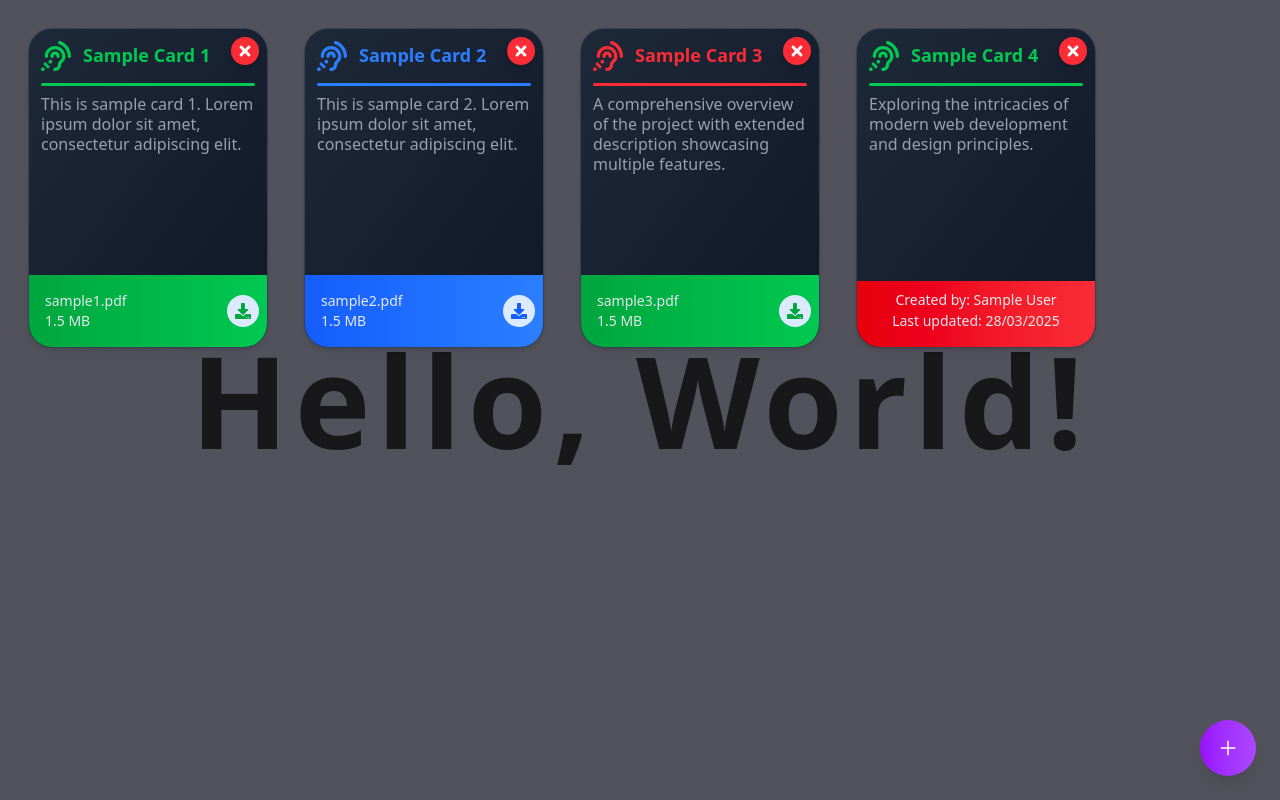
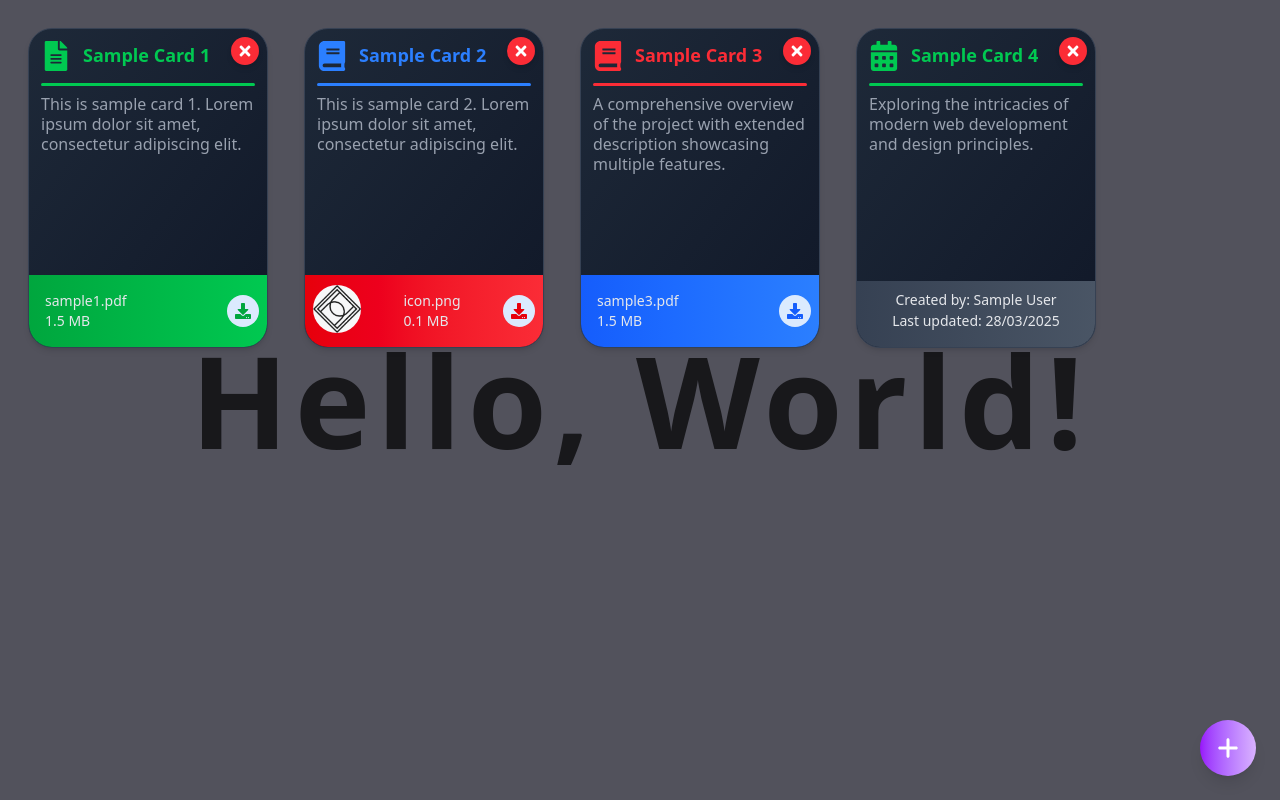
Before and after one commit to ManabBiswas/Card_with_React, a React (Vite) app: page / in a window 1280 px wide. Built offline with nearby package versions, Linux system fonts and the light colour scheme; a web font is replaced by a local one.

Commit message:
fix the all bugs

```diff
--- a/src/Components/AddButton.jsx
+++ b/src/Components/AddButton.jsx
@@ -2,23 +2,35 @@ import React from 'react';
 import { motion } from 'framer-motion';
 import { FaPlus } from "react-icons/fa6";
 
-const AddButton = ({ onClick }) => {
+const AddButton = ({ onClick, reference, dragVariants }) => {
+
+
   return (
     <motion.button
-      onClick={onClick}
-      className="fixed bottom-6 right-6 w-14 h-14 bg-gradient-to-r from-purple-600 to-purple-300 rounded-full flex items-center justify-center shadow-lg z-100"
-      whileHover={{ scale: 1.5 }}
+    drag
+    dragDirectionLock={true}
+    dragConstraints={reference}
+    dragElastic={0.7}
+    dragTransition={{
+      bounceStiffness: 600,
+      bounceDamping: 20,
+    }}
+    variants={dragVariants}
+      onClick={onClick} // Handles the showForm toggle
+      className="fixed bottom-6 right-6 w-14 h-14 bg-gradient-to-r from-purple-600 to-purple-300 rounded-full flex items-center justify-center shadow-lg z-50"
+      whileHover={{ scale: 1.1 }}
       whileTap={{ scale: 0.9 }}
       initial={{ scale: 0, rotate: -180 }}
       animate={{ scale: 1, rotate: 0 }}
       transition={{
         type: "spring",
         stiffness: 260,
-        damping: 20
+        damping: 20,
       }}
-      aria-labelledby="add-item-label"
-    ><span className="sr-only">Add New Item</span> {/* Screen-reader only */}
-      <FaPlus  className="text-white text-3xl font-bold" />
+      aria-label="Add New Item"
+    >
+      <span className="sr-only">Add New Item</span> {/* Screen-reader only */}
+      <FaPlus className="text-white text-2xl font-bold" />
     </motion.button>
   );
 };
--- a/src/Components/AddCardForm.jsx
+++ b/src/Components/AddCardForm.jsx
@@ -192,6 +192,7 @@ const AddCardForm = ({ onAddCard, onClose }) => {
       animate={{ opacity: 1 }}
       exit={{ opacity: 0 }}
       className="fixed inset-0 z-50 flex items-center justify-center bg-transparent 50 backdrop-blur-sm "
+
     >
       <motion.div
         className="bg-gray-800 rounded-2xl p-6 w-full max-w-md mx-4 my-6 border-2 border-purple-700 shadow-xl max-h-[90vh] overflow-y-auto scrollbar-styled"
--- a/src/Components/Cards.jsx
+++ b/src/Components/Cards.jsx
@@ -2,7 +2,7 @@ import React, { useState } from 'react';
 import { motion } from 'framer-motion';
 import { FaTimes, FaDownload } from "react-icons/fa";
 
-const Cards = ({ data, onDelete, reference, index }) => {
+const Cards = ({ data, onDelete, reference, index, dragVariants }) => {
   const [isDeleting, setIsDeleting] = useState(false);
 
   // Guard against multiple clicks on the delete button.
@@ -69,30 +69,7 @@ const Cards = ({ data, onDelete, reference, index }) => {
     }
   };
 
-  const dragVariants = {
-    initial: {
-      scale: 1,
-      rotate: 0,
-      opacity: 1,
-      boxShadow:
-        '0 4px 6px -1px rgba(0, 0, 0, 0.1), 0 2px 4px -1px rgba(0, 0, 0, 0.06)',
-    },
-    drag: {
-      scale: 1.05,
-      rotate: 2,
-      boxShadow:
-        '0 10px 15px -3px rgba(0, 0, 0, 0.2), 0 4px 6px -2px rgba(0, 0, 0, 0.1)',
-    },
-    hover: {
-      scale: 1.02,
-      transition: { duration: 0.2 },
-    },
-    exit: {
-      scale: 0.8,
-      opacity: 0,
-      transition: { duration: 0.3 },
-    },
-  };
+
 
   return (
     <motion.div
--- a/src/Components/Foreground.jsx
+++ b/src/Components/Foreground.jsx
@@ -1,36 +1,57 @@
 import React, { useRef, useState } from 'react';
-import { AnimatePresence, motion } from 'framer-motion';
-import { FaAssistiveListeningSystems, FaFileAlt, FaNotesMedical, FaBook, FaCalendarAlt } from 'react-icons/fa';
-import { IoAdd } from 'react-icons/io5';
+import { AnimatePresence } from 'framer-motion';
+import { FaFileAlt, FaNotesMedical, FaBook, FaCalendarAlt } from 'react-icons/fa';
 import Cards from './Cards';
-import AddCardForm from './AddCardForm';
+import AddCardForm from './AddCardForm'; // Import AddCardForm
+import AddButton from './AddButton';
 
 const Foreground = () => {
   const ref = useRef(null);
-  const [showForm, setShowForm] = useState(false);
-
-  // Icon mapping for easy reference
+  const [showForm, setShowForm] = useState(false); // Controls AddCardForm visibility
+  const dragVariants = {
+    initial: {
+      scale: 1,
+      rotate: 0,
+      opacity: 1,
+      boxShadow:
+        '0 4px 6px -1px rgba(0, 0, 0, 0.1), 0 2px 4px -1px rgba(0, 0, 0, 0.06)',
+    },
+    drag: {
+      scale: 1.05,
+      rotate: 2,
+      boxShadow:
+        '0 10px 15px -3px rgba(0, 0, 0, 0.2), 0 4px 6px -2px rgba(0, 0, 0, 0.1)',
+    },
+    hover: {
+      scale: 1.02,
+      transition: { duration: 0.2 },
+    },
+    exit: {
+      scale: 0.8,
+      opacity: 0,
+      transition: { duration: 0.3 },
+    },
+  };
+  // Icon mapping for dynamic selection
   const iconMap = {
-    'FaFileAlt': FaFileAlt,
-    'FaNotesMedical': FaNotesMedical,
-    'FaBook': FaBook,
-    'FaCalendarAlt': FaCalendarAlt,
-    'FaAssistiveListeningSystems': FaAssistiveListeningSystems
+    FaFileAlt: FaFileAlt,
+    FaNotesMedical: FaNotesMedical,
+    FaBook: FaBook,
+    FaCalendarAlt: FaCalendarAlt,
   };
 
-  // Initial cards with unique IDs
+  // Initial cards
   const [cards, setCards] = useState([
     {
-      id: 'card-' + Date.now() + '-1',
+      id: 'card-' + crypto.randomUUID(), // Use crypto for unique ID generation
       title: 'Sample Card 1',
       titleColor: 'green',
       description: 'This is sample card 1. Lorem ipsum dolor sit amet, consectetur adipiscing elit.',
-      icon: FaAssistiveListeningSystems,
+      icon: FaFileAlt,
       download: {
         isOpen: true,
         fileName: 'sample1.pdf',
         fileSize: '1.5 MB',
-        close: false,
       },
       tag: {
         isOpen: false,
@@ -39,14 +60,33 @@ const Foreground = () => {
       },
     },
     {
-      id: 'card-' + Date.now() + '-2',
+      id: 'card-' + crypto.randomUUID(),
       title: 'Sample Card 2',
       titleColor: 'blue',
       description: 'This is sample card 2. Lorem ipsum dolor sit amet, consectetur adipiscing elit.',
-      icon: FaAssistiveListeningSystems,
+      icon: FaBook,
       download: {
         isOpen: true,
-        fileName: 'sample2.pdf',
+        filePreview: "/icon.png",
+        fileName: 'icon.png',
+        fileSize: '0.1 MB',
+        close: true,
+      },
+      tag: {
+        isOpen: false,
+        tagDetails: ['Created by: Sample User', 'Last updated: 28/03/2025'],
+        tagColor: 'red',
+      },
+    },
+    {
+      id: 'card-' + crypto.randomUUID(),
+      title: 'Sample Card 3',
+      titleColor: 'red',
+      description: 'A comprehensive overview of the project with extended description showcasing multiple features.',
+      icon: FaBook,
+      download: {
+        isOpen: true,
+        fileName: 'sample3.pdf',
         fileSize: '1.5 MB',
         close: true,
       },
@@ -57,29 +97,11 @@ const Foreground = () => {
       },
     },
     {
-      id: 'card-' + Date.now() + '-3',
-      title: 'Sample Card 3',
-      titleColor: 'red',
-      description: 'A comprehensive overview of the project with extended description showcasing multiple features.',
-      icon: FaAssistiveListeningSystems,
-      download: {
-        isOpen: true,
-        fileName: 'sample3.pdf',
-        fileSize: '1.5 MB',
-        close: true,
-      },
-      tag: {
-        isOpen: false,
-        tagDetails: ['Created by: Sample User', 'Last updated: 28/03/2025'],
-        tagColor: 'green',
-      },
-    },
-    {
-      id: 'card-' + Date.now() + '-4',
+      id: 'card-' + crypto.randomUUID(),
       title: 'Sample Card 4',
       titleColor: 'green',
       description: 'Exploring the intricacies of modern web development and design principles.',
-      icon: FaAssistiveListeningSystems,
+      icon: FaCalendarAlt,
       download: {
         isOpen: false,
         fileSize: '1.5 MB',
@@ -88,43 +110,30 @@ const Foreground = () => {
       tag: {
         isOpen: true,
         tagDetails: ['Created by: Sample User', 'Last updated: 28/03/2025'],
-        tagColor: 'red',
+        tagColor: '',
       },
     },
+
   ]);
 
-  // Function to generate a unique ID
-  const generateUniqueId = () => {
-    return 'card-' + Date.now() + '-' + Math.random().toString(36).substr(2, 9);
-  };
-
+  // Function to add a new card
   const handleAddCard = (newCard) => {
-    // Generate a unique ID using our function
-    const newId = generateUniqueId();
-
-    // Select the icon based on iconType or use default
-    const selectedIcon = newCard.iconType
-      ? iconMap[newCard.iconType]
-      : FaAssistiveListeningSystems;
-
-    // Transform newCard with the ID
     const card = {
-      id: newId,
-      title: newCard.title,
+      id: 'card-' + crypto.randomUUID(),
+      title: newCard.title || 'Untitled',
       titleColor: newCard.titleColor || 'gray',
-      description: newCard.description,
-      icon: selectedIcon,
+      description: newCard.description || 'No description provided.',
+      icon: iconMap[newCard.iconType] || FaFileAlt,
       download: newCard.upload
         ? {
           isOpen: true,
           fileName: newCard.upload.fileName,
           fileSize: newCard.upload.fileSize,
           filePreview: newCard.upload.filePreview,
-            close: false,
         }
         : { isOpen: false },
       tag: {
-        isOpen: newCard.footerDetails ? true : false,
+        isOpen: !!newCard.footerDetails,
         tagDetails: newCard.footerDetails
           ? [
             newCard.footerDetails.details,
@@ -135,19 +144,18 @@ const Foreground = () => {
       },
     };
 
-    // Append the new card
-    setCards([...cards, card]);
+    setCards((prevCards) => [...prevCards, card]); // Append new card to state
+    setShowForm(false); // Close the form after adding
   };
 
-  // Delete function using the card ID
+  // Function to delete a card by ID
   const handleDeleteCard = (cardId) => {
-    // Filter out the card with the specified ID
-    const updatedCards = cards.filter(card => card.id !== cardId);
-    setCards(updatedCards);
+    setCards((prevCards) => prevCards.filter((card) => card.id !== cardId));
   };
 
   return (
-    <>
+    <div>
+      {/* Cards List */}
       <div
         ref={ref}
         className="fixed top-0 left-0 z-10 w-full h-full flex gap-5 flex-wrap p-3 md:p-5 overflow-y-auto"
@@ -155,41 +163,31 @@ const Foreground = () => {
         <AnimatePresence>
           {cards.map((item) => (
             <Cards
-              key={item.id} // Use the card's ID as the key
+              key={item.id}
               data={item}
               reference={ref}
-              cardId={item.id} // Pass the ID to the component
+              dragVariants={dragVariants}
               onDelete={handleDeleteCard}
             />
           ))}
         </AnimatePresence>
       </div>
 
-      <motion.button
-        onClick={() => setShowForm(true)}
-        className="fixed bottom-6 right-6 w-14 h-14 bg-gradient-to-r from-purple-600 to-purple-500 rounded-full flex items-center justify-center shadow-lg z-20"
-        whileHover={{ scale: 1.1 }}
-        whileTap={{ scale: 0.9 }}
-        initial={{ scale: 0, rotate: -180 }}
-        animate={{ scale: 1, rotate: 0 }}
-        transition={{
-          type: "spring",
-          stiffness: 260,
-          damping: 20,
-        }}
-      >
-        <IoAdd className="text-white text-2xl" />
-      </motion.button>
+      {/* Add Button */}
+      <AddButton onClick={() => setShowForm(true)}
+        dragVariants={dragVariants} reference={ref}
+      />
 
+      {/* Add Card Form */}
       <AnimatePresence>
         {showForm && (
           <AddCardForm
             onAddCard={handleAddCard}
-            onClose={() => setShowForm(false)}
+            onClose={() => setShowForm(false)} // Close the form
           />
         )}
       </AnimatePresence>
-    </>
+    </div>
   );
 };
 
```
Lines whose indentation alone changed are shown as unchanged.
